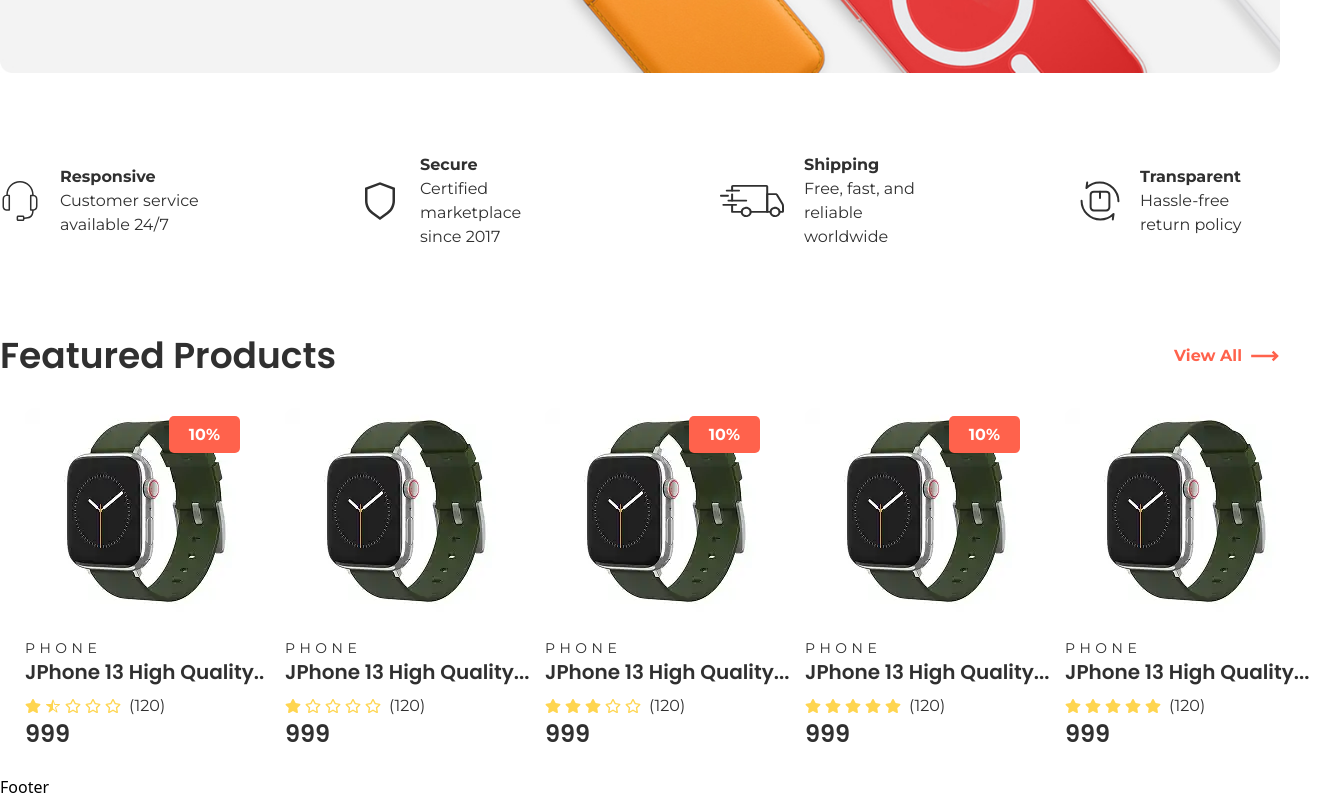
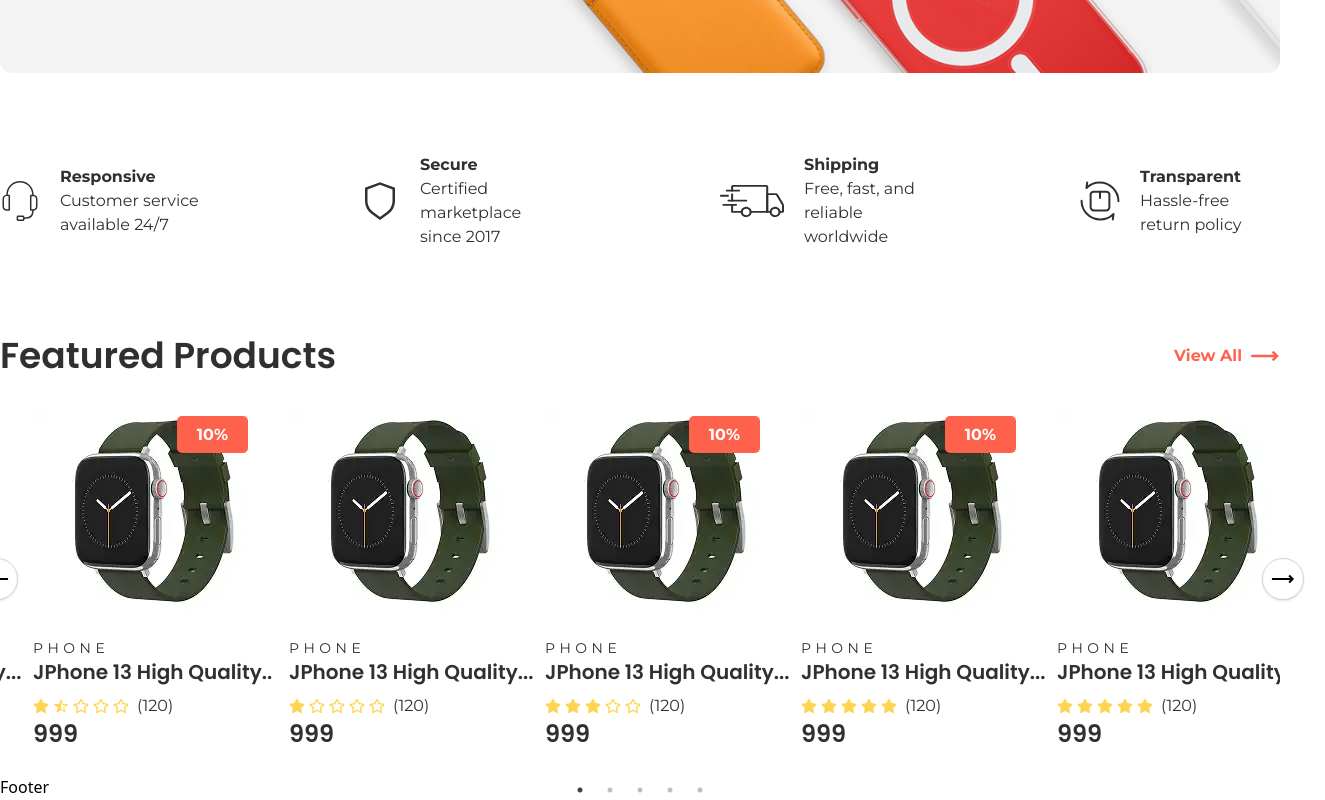
Before and after one commit to mamudulislam/E-shop, a React (Vite) app: page / in a window 1280 px wide. Shown: the part 689-1489 px from the top of the page, 1325 px wide, since content can reach past the window. Built offline with nearby package versions, Linux system fonts and the light colour scheme.

Commit message:
salider buttun add

```diff
--- a/package.json
+++ b/package.json
@@ -21,6 +21,8 @@
     "react-i18next": "^15.5.1",
     "react-icons": "^5.5.0",
     "react-router-dom": "^7.6.0",
+    "react-slick": "^0.30.3",
+    "slick-carousel": "^1.8.1",
     "swiper": "^11.2.7",
     "tailwindcss": "^4.1.7"
   },
--- a/src/Pages/Home/Componentes/FeaturedProducts/FeaturedProducts.jsx
+++ b/src/Pages/Home/Componentes/FeaturedProducts/FeaturedProducts.jsx
@@ -1,13 +1,79 @@
-import React from 'react'
-import Container from '../../../../Golobalcomponentes/Container'
+import React from 'react';
+import Container from '../../../../Golobalcomponentes/Container';
 import { useTranslation } from 'react-i18next';
 import { Link } from 'react-router-dom';
 import { CgArrowLongRight } from 'react-icons/cg';
 import ProductCard from '../../../../Golobalcomponentes/ProductCard/ProductCard';
-import Productimg from '../../../../assets/Productimg/Productimg.webp'
+import Slider from 'react-slick';
+import 'slick-carousel/slick/slick.css';
+import 'slick-carousel/slick/slick-theme.css';
 import { Featureddata } from './Featureddata';
+
+// Custom Arrow Components
+function NextArrow(props) {
+    const { onClick } = props;
+    return (
+        <div
+            className="absolute -right-6 top-1/2 -translate-y-1/2 z-10 p-2 bg-white border border-gray-300 rounded-full cursor-pointer shadow hover:bg-orange transition-colors"
+            onClick={onClick}
+        >
+            <CgArrowLongRight size={24} />
+        </div>
+    );
+}
+
+function PrevArrow(props) {
+    const { onClick } = props;
+    return (
+        <div
+            className="absolute -left-6 top-1/2 -translate-y-1/2 z-10 p-2 bg-white border border-gray-300 rounded-full cursor-pointer shadow hover:bg-orange transition-colors"
+            onClick={onClick}
+        >
+            <CgArrowLongRight size={24} className="rotate-180" />
+        </div>
+    );
+}
+
 const FeaturedProducts = () => {
     const { t } = useTranslation();
+
+    // Slider settings that match your grid layout
+    const settings = {
+        dots: true,
+        infinite: true,
+        speed: 500,
+        slidesToShow: 5,
+        slidesToScroll: 1,
+        nextArrow: <NextArrow />,
+        prevArrow: <PrevArrow />,
+        responsive: [
+            {
+                breakpoint: 1280,
+                settings: {
+                    slidesToShow: 4,
+                }
+            },
+            {
+                breakpoint: 1024,
+                settings: {
+                    slidesToShow: 3,
+                }
+            },
+            {
+                breakpoint: 768,
+                settings: {
+                    slidesToShow: 2,
+                }
+            },
+            {
+                breakpoint: 480,
+                settings: {
+                    slidesToShow: 1,
+                }
+            }
+        ]
+    };
+
     return (
         <>
             <Container>
@@ -18,27 +84,34 @@ const FeaturedProducts = () => {
                         </h3>
                         <Link to="/Product" className='flex items-center gap-x-2 font-Montserrat font-bold text-base text-orange group'>
                             {t("View All")}{" "}
-                            <span className='group-hover:translate-x-2 transition-transform duration-400'>  <CgArrowLongRight size={30} /></span>
+                            <span className='group-hover:translate-x-2 transition-transform duration-400'>
+                                <CgArrowLongRight size={30} />
+                            </span>
                         </Link>
                     </div>
-                    <div className='grid grid-cols-5 gap-x-5 '>{
-                        Featureddata?.map((product) => (
-                            <ProductCard key={product.id}
-                                image={product?.imges}
-                                pCatagori={product?.pCatagori}
-                                pName={product?.pName}
-                                rate={product?.rate}
-                                totalrating={product?.totalrating}
-                                price={product?.price}
-                                pdiscout={product?.discout}
-                            />
-                        ))
-                    }</div>
 
+                    {/* Slider with custom arrows */}
+                    <div className='slider-container relative'>
+                        <Slider {...settings}>
+                            {Featureddata?.map((product) => (
+                                <div key={product.id} className='px-2'>
+                                    <ProductCard
+                                        image={product?.imges}
+                                        pCatagori={product?.pCatagori}
+                                        pName={product?.pName}
+                                        rate={product?.rate}
+                                        totalrating={product?.totalrating}
+                                        price={product?.price}
+                                        pdiscout={product?.discout}
+                                    />
+                                </div>
+                            ))}
+                        </Slider>
+                    </div>
                 </div>
-            </Container >
+            </Container>
         </>
-    )
-}
+    );
+};
 
-export default FeaturedProducts
+export default FeaturedProducts;
--- a/src/index.css
+++ b/src/index.css
@@ -18,7 +18,6 @@
     --color-white02: #F4F4F4;
 }
 
-/* cutome_selet */
 .custom-select .ant-select-selector {
     border: none !important;
 }
```
Also changed, not shown: 1 other file (tests, documents, lock files or other folders).
